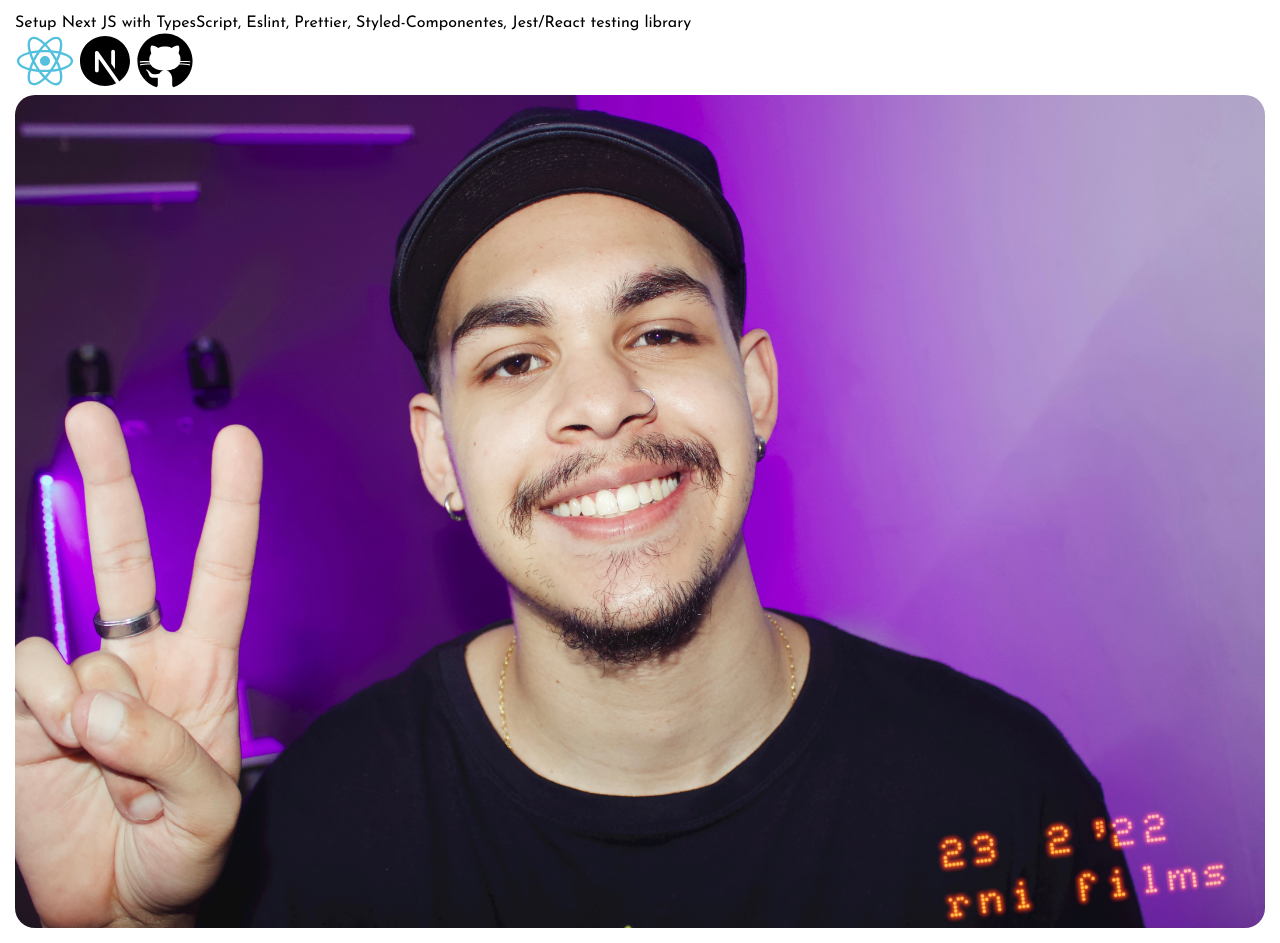
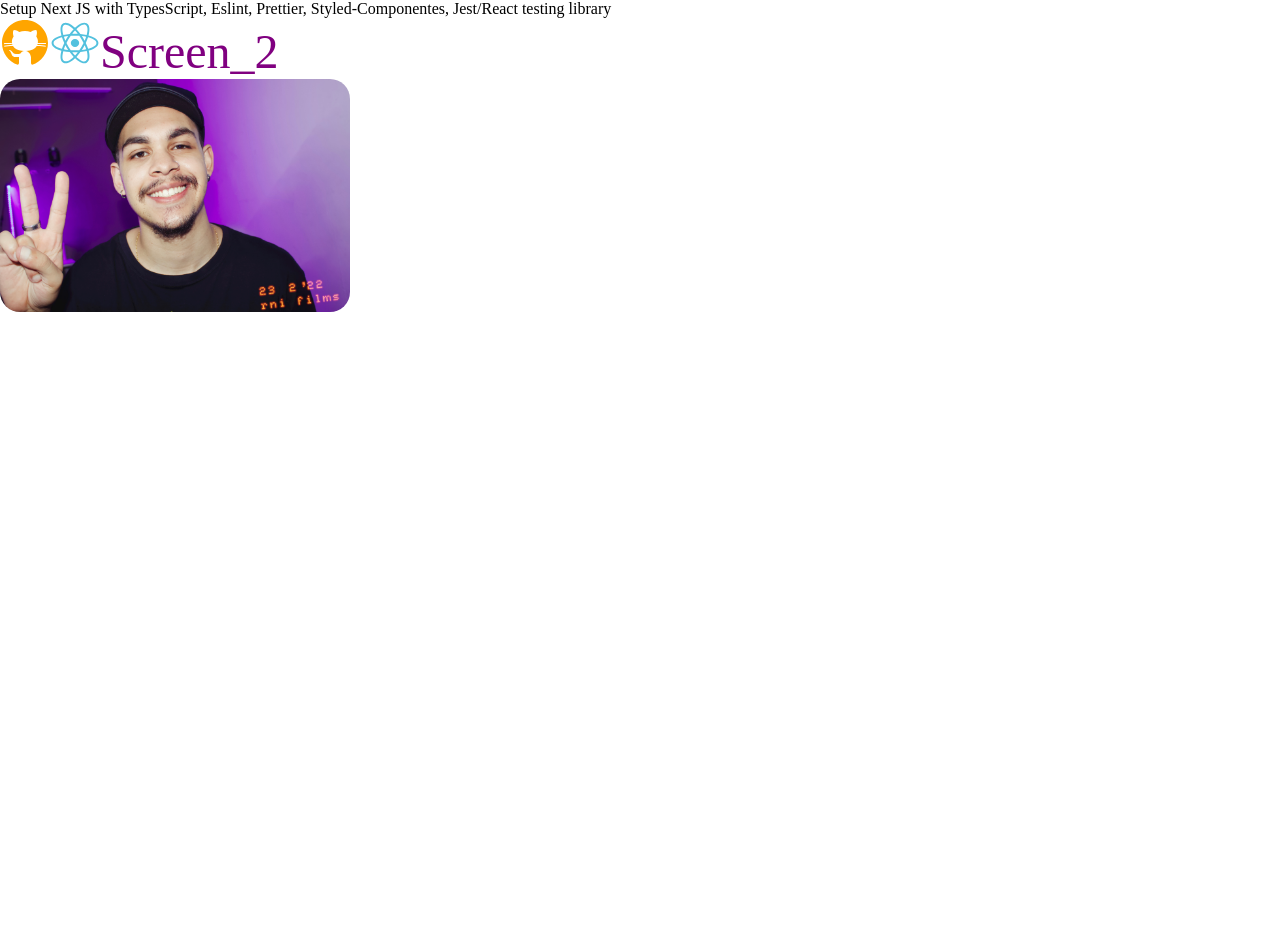
Before and after one commit to oandmiranda/next-setup, a Next.js app: page / in a window 1280 px wide. After the commit the page ends 800 px from the top, so only its background shows below. Built offline with nearby package versions, Linux system fonts and the light colour scheme; a web font is replaced by a local one.

Commit message:
add link component

```diff
--- a/pages/_document.tsx
+++ b/pages/_document.tsx
@@ -29,10 +29,7 @@ export default class MyDocument extends Document {
           <link rel="preconnect" href="https://fonts.googleapis.com" />
           <link rel="preconnect" href="https://fonts.gstatic.com" />
           {/* fonts google */}
-          <link
-            href="https://fonts.googleapis.com/css2?family=Grape+Nuts&display=swap"
-            rel="stylesheet"
-          ></link>
+          <link href="https://fonts.googleapis.com/css2?family=Grape+Nuts&display=swap" rel="stylesheet"></link>
           <link
             href="https://fonts.googleapis.com/css2?family=Josefin+Sans:ital,wght@0,200;0,400;1,200&display=swap"
             rel="stylesheet"
--- a/src/components/Icons/icon.tsx
+++ b/src/components/Icons/icon.tsx
@@ -1,10 +1,12 @@
 import { StyledIcon } from './style';
 import { IconProps } from '@src/types/interfaces';
 
-export default function Icon({ name, size, fill }: IconProps) {
+export default function Icon({ href, children, size, fill }: IconProps) {
   return (
-    <StyledIcon fill={fill} size={size}>
-      {name}
-    </StyledIcon>
+    <>
+      <StyledIcon href={href} size={size} fill={fill}>
+        {children}
+      </StyledIcon>
+    </>
   );
 }
--- a/src/components/Icons/style.ts
+++ b/src/components/Icons/style.ts
@@ -1,8 +1,9 @@
 import styled from 'styled-components';
 import { IconProps } from '@src/types/interfaces';
 
-export const StyledIcon = styled.div<IconProps>`
+export const StyledIcon = styled.a<IconProps>`
   display: inline-block;
   width: ${(props) => props.size || '30px'};
   height: ${(props) => props.size || '30px'};
+  cursor: pointer;
 `;
--- a/src/components/Image/image.tsx
+++ b/src/components/Image/image.tsx
@@ -2,6 +2,6 @@ import { MediaImageProps } from '@src/types/interfaces';
 import { StyledMediaImage } from './style';
 
 export default function MediaImage({ src, alt, priority, styleSheet: { width, height, borderRadius } }: MediaImageProps) {
-  // StyleMediaImage is a Next Component
+  // StyledMediaImage is a Next Component
   return <StyledMediaImage src={src} alt={alt} style={{ width, height, borderRadius }} priority={priority} />;
 }
--- /dev/null
+++ b/src/components/Link/navLink.tsx
@@ -0,0 +1,12 @@
+import Link from 'next/link';
+import { NavLinkProps } from '@src/types/interfaces';
+import { StyledLink } from './style';
+
+export default function NavLink({ href, children, styleSheet: { ...props } }: NavLinkProps) {
+  return (
+    <Link href={href} passHref legacyBehavior>
+      {/* StyledLink is a Next Component */}
+      <StyledLink style={{ ...props }}>{children}</StyledLink>
+    </Link>
+  );
+}
--- /dev/null
+++ b/src/components/Link/style.ts
@@ -0,0 +1,9 @@
+import theme from '@src/styles/themes';
+import { IStyledLink } from '@src/types/interfaces';
+import styled from 'styled-components';
+
+export const StyledLink = styled.a<IStyledLink>`
+  color: ${(props) => props.styleSheet?.color || 'black'};
+  font-size: ${(props) => props.styleSheet?.fontSize || '1rem'};
+  font-family: ${(props) => props.styleSheet?.fontFamily || theme.tipography.font2.fontFamily};
+`;
--- a/src/screens/HomeScreen/homeScreen.tsx
+++ b/src/screens/HomeScreen/homeScreen.tsx
@@ -1,12 +1,12 @@
 import Head from 'next/head';
 import GitHub_Icon from '@src/components/Icons/GitHub/gitHub_Icon';
-import Next_Icon from '@src/components/Icons/Next/next_icon';
-import React_Icon from '@src/components/Icons/React/react_icon';
 import Icon from '@src/components/Icons/icon';
 import Text from '@src/components/Text/text';
 import theme from '@src/styles/themes';
 import MediaImage from '@src/components/Image/image';
 import imgAndersonMiranda from '@src/assets/images/MirandinhaDev.jpg';
+import NavLink from '@src/components/Link/navLink';
+import React_Icon from '@src/components/Icons/React/react_icon';
 
 export default function HomeScreen() {
   return (
@@ -17,20 +17,25 @@ export default function HomeScreen() {
         <meta name="viewport" content="width=device-width, initial-scale=1" />
         <link rel="icon" href="/favicon.ico" />
       </Head>
-      <main style={{ display: 'flex', flexDirection: 'column', padding: '15px' }}>
-        <Text
-          styleSheet={{
-            fontFamily: theme.tipography.font2.fontFamily,
-          }}
-        >
+      <main style={{ display: 'flex', flexDirection: 'column' }}>
+        <Text styleSheet={{ fontFamily: theme.tipography.font1.fontFamily }}>
           Setup Next JS with TypesScript, Eslint, Prettier, Styled-Componentes, Jest/React testing library
         </Text>
         <ul>
-          <Icon size="60px" name={<React_Icon fill="orange" />} />
-          <Icon name={<Next_Icon />} size="60px" />
-          <Icon name={<GitHub_Icon />} size="60px" />
+          <Icon href={'https://google.com'} size="50px">
+            <GitHub_Icon fill="orange" />
+          </Icon>
+          <Icon href="https://youtube.com" size="50px">
+            <React_Icon />
+          </Icon>
+          <NavLink
+            href={'./screen_2'}
+            styleSheet={{ color: 'purple', fontSize: '3rem', fontFamily: theme.tipography.font1.fontFamily }}
+          >
+            Screen_2
+          </NavLink>
         </ul>
-        <MediaImage src={imgAndersonMiranda} alt="Image name" styleSheet={{ borderRadius: '20px' }} />
+        <MediaImage src={imgAndersonMiranda} alt="Image name" styleSheet={{ width: '350px', borderRadius: '20px' }} />
       </main>
     </>
   );
--- a/src/screens/Screen_2/screen_2.tsx
+++ b/src/screens/Screen_2/screen_2.tsx
@@ -1,9 +1,13 @@
+import NavLink from '@src/components/Link/navLink';
 import Text from '@src/components/Text/text';
 
 export default function Screen_2() {
   return (
     <>
       <Text tag="h5">Qualquer coisa</Text>
+      <NavLink href={'./'} styleSheet={{ color: 'green', fontSize: '2rem' }}>
+        Home
+      </NavLink>
     </>
   );
 }
```
Also changed, not shown: src/types/interfaces.ts (+17 -11 lines), .prettierrc.json.
